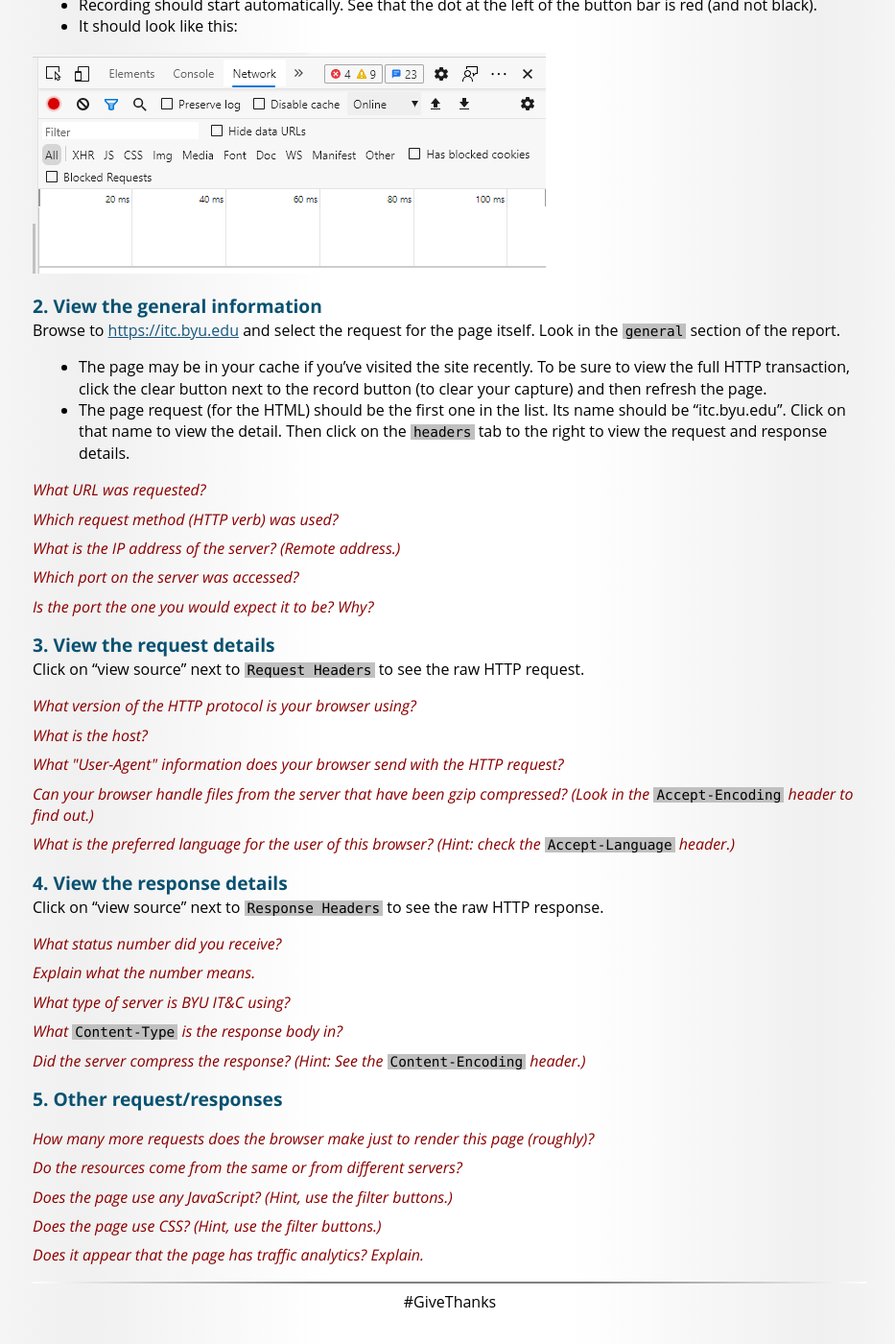
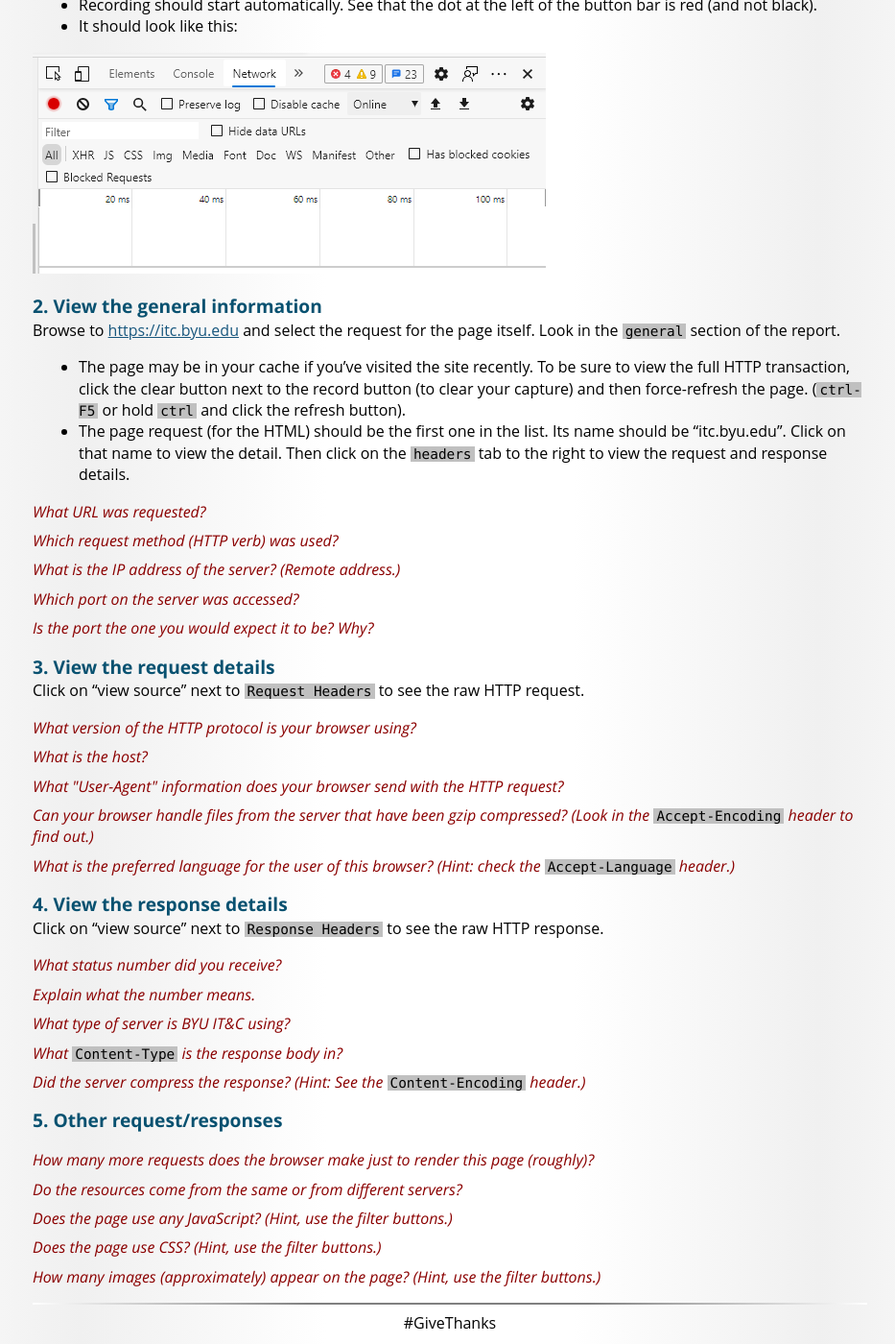
Before and after one commit to BYU-ITC-210/BYU-ITC-210.github.io, a Jekyll site: the page built from HW4-HTTP.md, in a window 1280 px wide and 1400 px high, scrolled down 816 px. Shown: the whole window at 96% size, without its empty margins (171-1104 px from the left). Built offline with Jekyll 4.4.1, drawn with Linux system fonts in a browser that asks for light colours; some web fonts are replaced; before the commit the page ends 2193 px from its top, so only the background shows below that.

Commit message:
Update HW4

```diff
--- a/HW4-HTTP.md
+++ b/HW4-HTTP.md
@@ -44,7 +44,7 @@ Get into your web browser's developer tools, select the Network tab, and start r
 
 Browse to [https://itc.byu.edu](https://itc.byu.edu) and select the request for the page itself. Look in the `general` section of the report.
 
-* The page may be in your cache if you've visited the site recently. To be sure to view the full HTTP transaction, click the clear button next to the record button (to clear your capture) and then refresh the page.
+* The page may be in your cache if you've visited the site recently. To be sure to view the full HTTP transaction, click the clear button next to the record button (to clear your capture) and then force-refresh the page. (`ctrl-F5` or hold `ctrl` and click the refresh button).
 * The page request (for the HTML) should be the first one in the list. Its name should be "itc.byu.edu". Click on that name to view the detail. Then click on the `headers` tab to the right to view the request and response details.
 
 <p>
@@ -86,5 +86,5 @@ Click on "view source" next to `Response Headers` to see the raw HTTP response.
 <div class="question">Do the resources come from the same or from different servers?</div>
 <div class="question">Does the page use any JavaScript? (Hint, use the filter buttons.)</div>
 <div class="question">Does the page use CSS? (Hint, use the filter buttons.)</div>
-<div class="question">Does it appear that the page has traffic analytics? Explain.</div>
+<div class="question">How many images (approximately) appear on the page? (Hint, use the filter buttons.)</div>
 </p>
```
